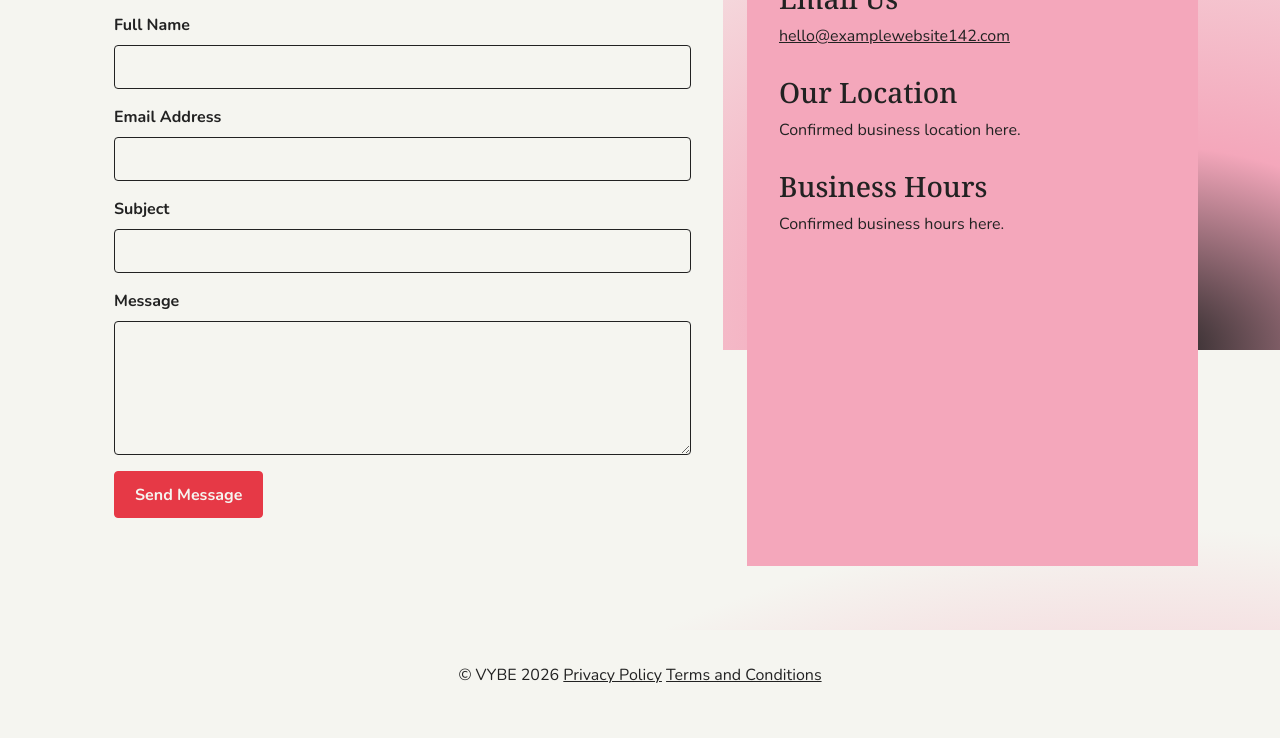
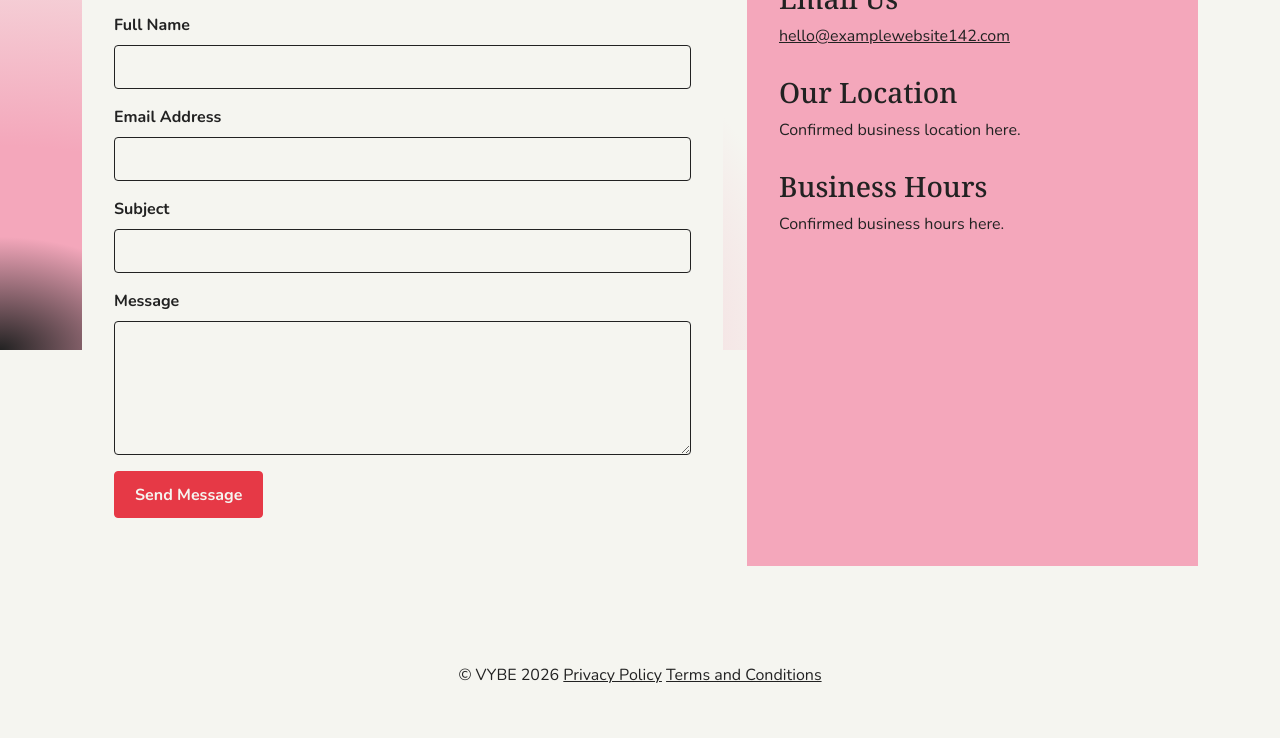
Before and after one commit to jianellenriquez3/vybe-store, a plain HTML site: page html/contact.html in a window 1280 px wide. Shown: the part 450-1188 px from the top of the page. Drawn offline with nearby package versions, Linux system fonts and the light colour scheme.

Commit message:
Update style.css

```diff
--- a/css/style.css
+++ b/css/style.css
@@ -28,10 +28,11 @@ html {
 body {
     margin: 0;
     background: radial-gradient(
-        ellipse at 90% 100%,
+        ellipse at 0% 100%,
         var(--primary) 0%,
+        var(--accent-pink) 10%,
         var(--accent-pink) 18%,
-        var(--background) 55%,
+        var(--background) 45%,
         var(--background) 100%
     );
     background-attachment: fixed;
```
